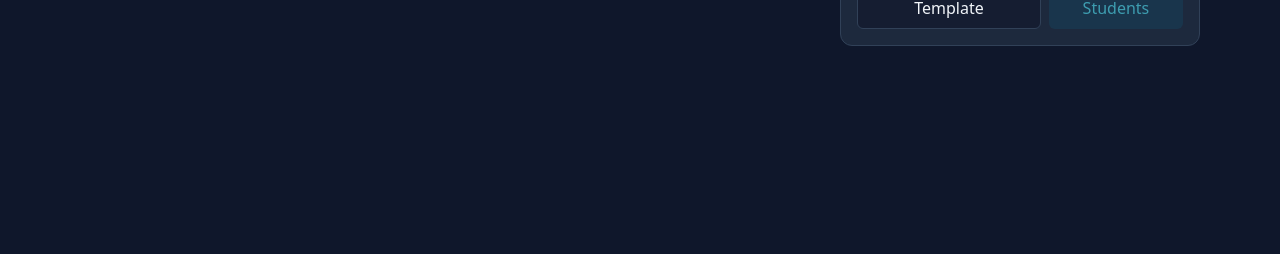
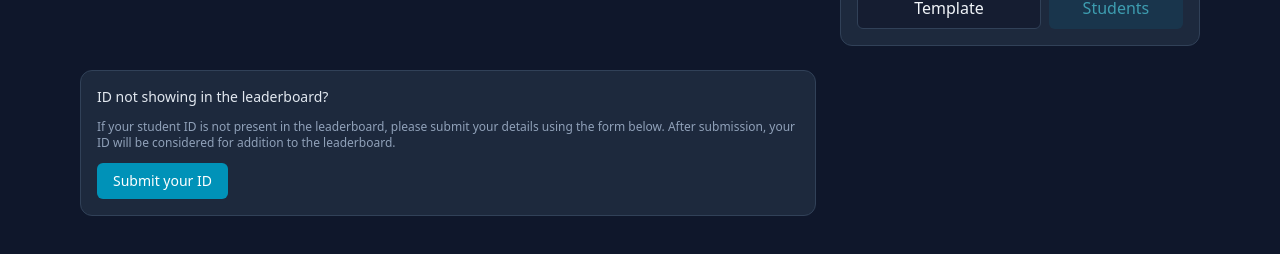
Before and after one commit to Sandeep-0001/CampusToCorporate, a React (Vite) app in the folder frontend/: page /leaderboard in a window 1280 px wide. Shown: the part 508-762 px from the top of the page. Built offline with nearby package versions, Linux system fonts and the light colour scheme; no server answers.

Commit message:
Update Files

```diff
--- a/frontend/src/pages/LeaderboardPage.jsx
+++ b/frontend/src/pages/LeaderboardPage.jsx
@@ -184,6 +184,23 @@ export default function LeaderboardPage() {
               <FileUpload onUpload={handleUpload} />
             </div>
           </aside>
+          <aside className="space-y-4">
+            <div className="rounded-xl border border-slate-700 bg-slate-800 p-4 space-y-3">
+              <p className="text-sm text-slate-200 font-medium">ID not showing in the leaderboard?</p>
+              <p className="text-xs text-slate-400">
+                If your student ID is not present in the leaderboard, please submit your details using the form
+                below. After submission, your ID will be considered for addition to the leaderboard.
+              </p>
+              <a
+                href="https://forms.visme.co/formsPlayer/op6r4gn1-application-form"
+                target="_blank"
+                rel="noreferrer"
+                className="inline-flex items-center justify-center px-4 py-2 text-sm font-medium rounded-md bg-cyan-600 text-white hover:bg-cyan-500 transition-colors"
+              >
+                Submit your ID
+              </a>
+            </div>
+          </aside>
         </div>
       </main>
     </div>
```
